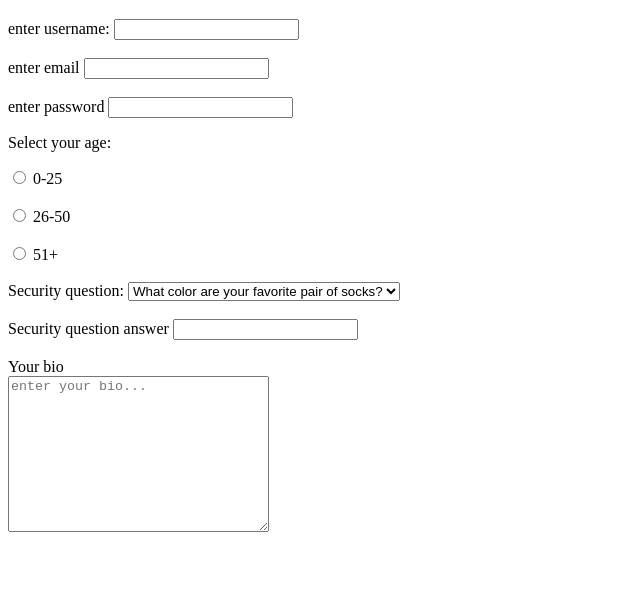
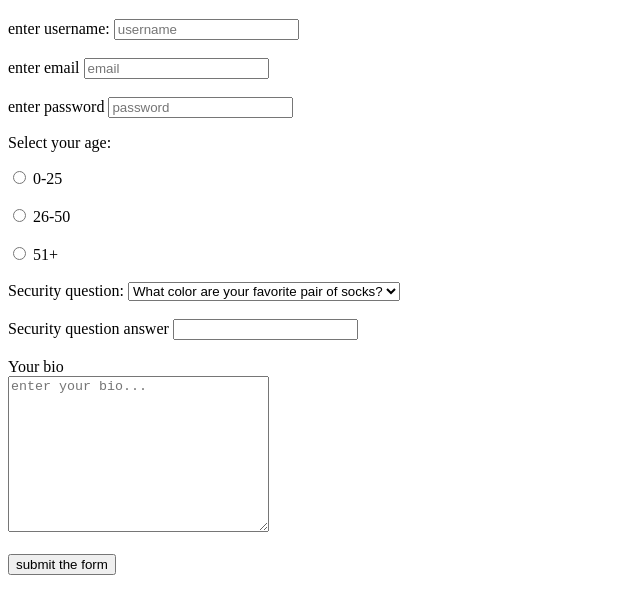
Before and after one commit to butnaruv/CSS_Courses, a plain HTML site: page HTMLandCSSCrashCourse/htmlForm.html in a window 1280 px wide. Shown: the part 61-674 px from the top of the page, without its empty margins (0-640 px from the left). Drawn offline with Linux system fonts and the light colour scheme.

Commit message:
Ass submit button and required attribute to HTML Form

```diff
--- a/HTMLandCSSCrashCourse/htmlForm.html
+++ b/HTMLandCSSCrashCourse/htmlForm.html
@@ -9,13 +9,13 @@
         <form>
             <!-- the label and input are linked using for and id attributes which have the same value-->
             <label for="username">enter username:</label>
-            <input type="text" id ="username" name = "username">
+            <input type="text" id ="username" name = "username" placeholder="username" required>
             <br><br>
             <label for="email">enter email</label>
-            <input type="email" id ="email" name = "email">
+            <input type="email" id ="email" name = "email" placeholder = "email" required>
             <br><br>
             <label for="password">enter password</label>
-            <input type="password" name="" id="password" name = "password">
+            <input type="password" name="" id="password" name = "password" placeholder = "password" required>
 
             <!-- create radio buttons-->
             <p>Select your age:</p>
@@ -45,6 +45,8 @@
 
             <label for="bio">Your bio</label><br>
             <textarea name="bio" id="bio" cols="30" rows="10" placeholder="enter your bio..."></textarea>
+            <br><br>
+            <input type="submit"value = "submit the form">
         </form>
     </body>
 </html>
@@ -57,5 +59,6 @@
     - <label> -> used to provide usability improvement for mouse users. (when click on the label text, is selected the field where user can type)
     - <text area> -> create a box with restricted dimensions
         - placeholder attribute -> help user to see what should enter in the text area.(set like a default content in the text area.)
-
+        - using the placeholder attribute reduce the importance of labels
+        - required attribute -> requires that an input field is filled out.
     -->
```
